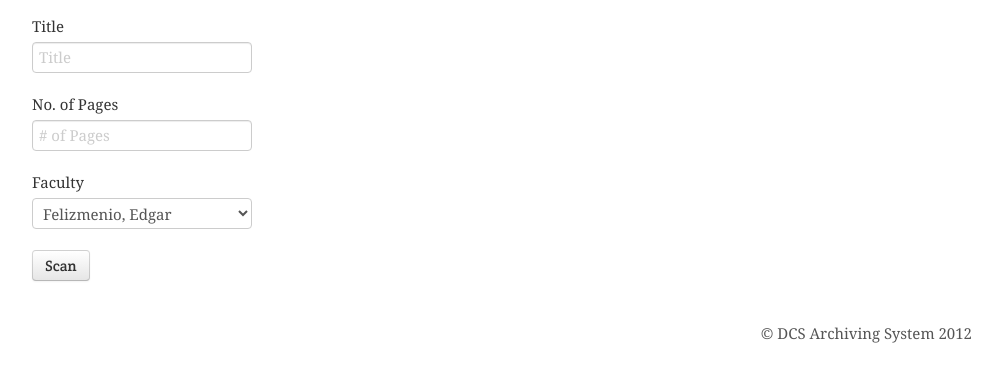
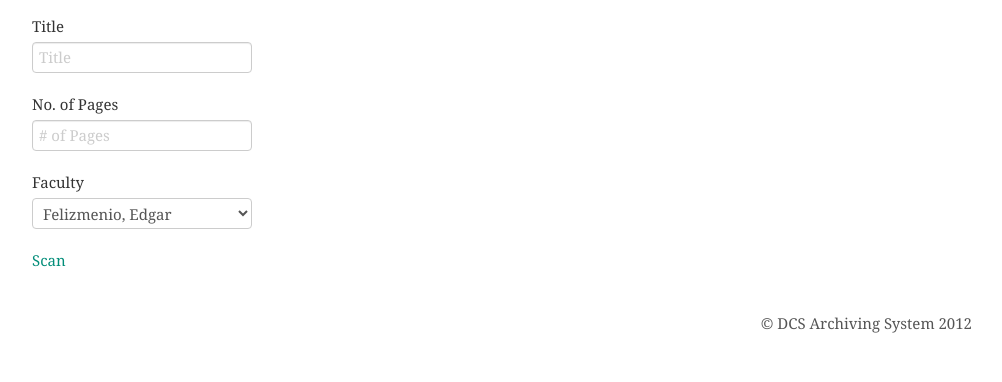
Before and after one commit to mariciabalayan/DCS_Archiving_System2, a Django app: page /scanpage/ in a window 1280 px wide. Shown: the part 56-438 px from the top of the page, without its empty margins (138-1140 px from the left). Run offline with Django 3.2, Linux system fonts and the light colour scheme; a user stored in the database is signed in; data comes from the database, SQL or seed files in the repository; parts of the project's set-up code (start-up, migrations or seed data) failed here and were passed over; some libraries are stand-ins or nearby versions.

Commit message:
scn:// temp

```diff
--- a/DCSArchivingSystem/DCSArchivingSystem/testapp/templates/scanpage.html
+++ b/DCSArchivingSystem/DCSArchivingSystem/testapp/templates/scanpage.html
@@ -29,7 +29,7 @@
 </div>  </div>
   <div class="control-group">
     <div class="controls">
-      <button type="submit" class="btn">Scan</button>
+      <a href = "scn://">Scan</a>
     </div>
   </div>
 </form>
```
